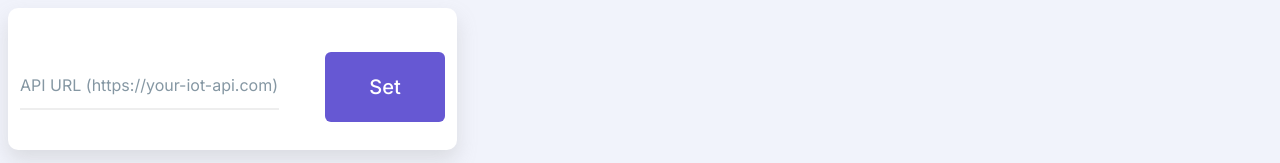
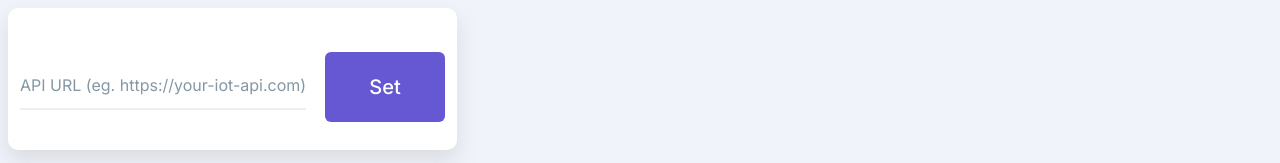
Before and after one commit to irpl/simple-smart-hub-client, a Next.js app: page / in a window 1280 px wide. Shown: the top 163 px of the page. Built offline with nearby package versions, Linux system fonts and the light colour scheme; no server answers.

Commit message:
added text to be less confusing

```diff
--- a/app/page.tsx
+++ b/app/page.tsx
@@ -149,7 +149,7 @@ export default function Home() {
         <form className={styles["api-card-form"]} onSubmit={handleSetAPIUrl}>
           <div className={styles["input"]}>
             <input type="text" className={styles["input-field"]} onChange={handleChangeAPIUrl} value={apiUrl} required />
-            <label className={styles["input-label"]}>API URL (https://your-iot-api.com)</label>
+            <label className={styles["input-label"]}>API URL (eg. https://your-iot-api.com)</label>
           </div>
           <div className={styles["action"]}>
             <button className={styles["action-button"]}>Set</button>
```
